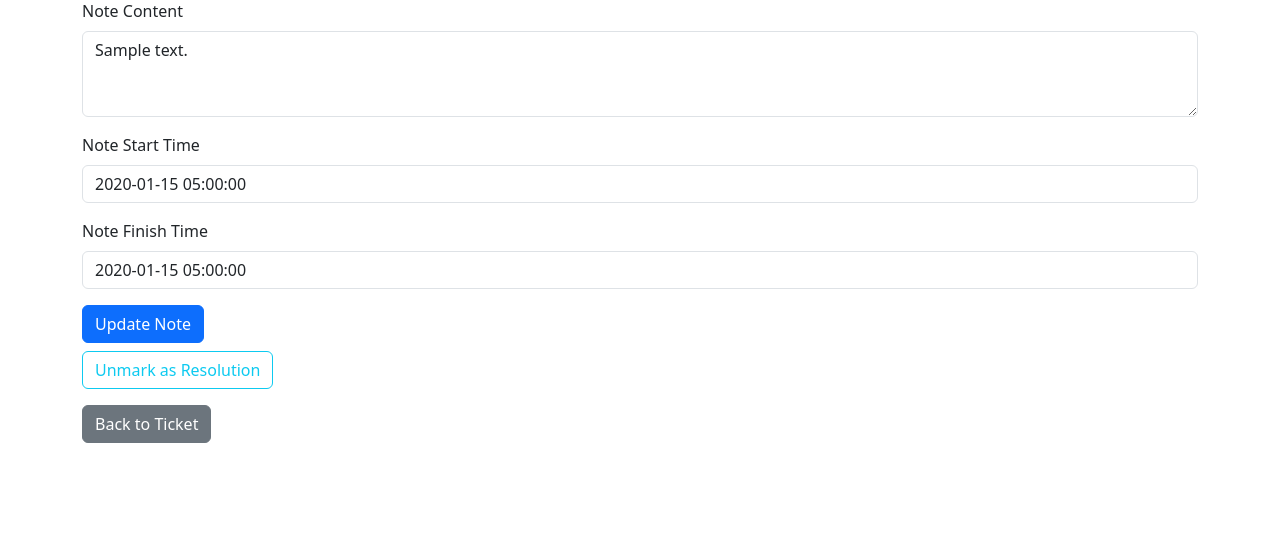
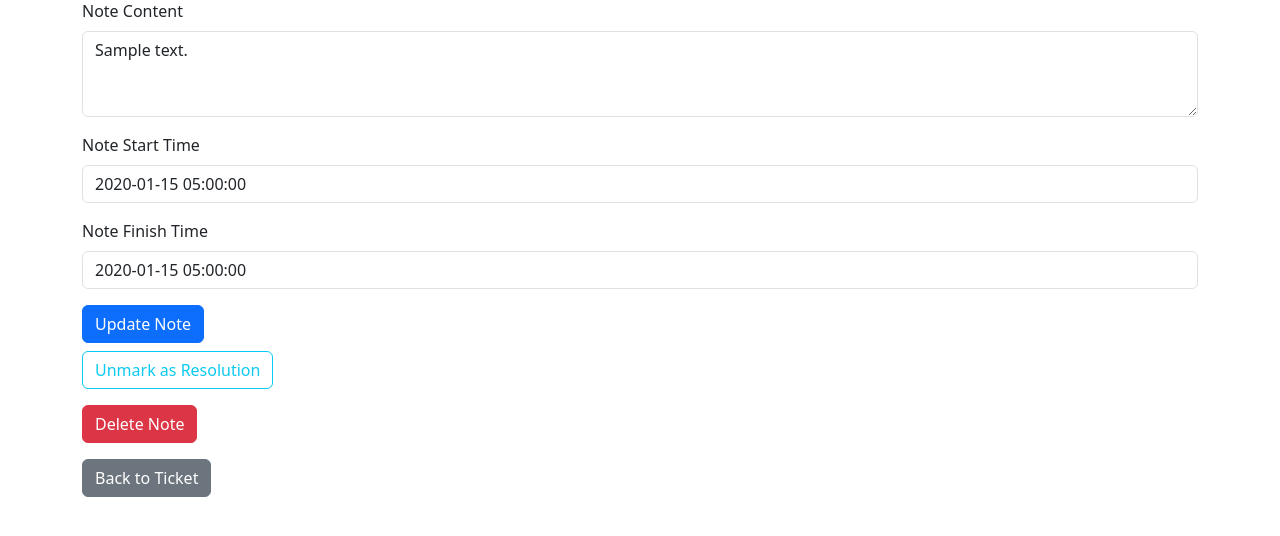
Before and after one commit to abean94/Ticket-and-Project-Management, a Flask app: page /edit_note/1 in a window 1280 px wide. Shown: the part 95-631 px from the top of the page. Run offline with Flask 3, Linux system fonts and the light colour scheme; a user stored in the database is signed in; tables that the repository leaves empty hold one stand-in row (values such as "Sample post"); parts of the project's set-up code (start-up, migrations or seed data) failed here and were passed over.

Commit message:
add delete note function route and to edit_note

```diff
--- a/app.py
+++ b/app.py
@@ -574,6 +574,16 @@ def edit_note(note_id):
         form.content.data = note.content
 
     return render_template('edit_note.html', form=form, ticket=note.ticket, note=note)
+
+@app.route('/delete_note/<int:note_id>', methods=['POST'])
+@login_required
+def delete_note(note_id):
+    note = TicketNote.query.get_or_404(note_id)
+
+    db.session.delete(note)
+    db.session.commit()
+    flash('Ticket Note deleted successfully!', 'success')
+    return redirect(url_for('view_ticket', id=note.ticket_id))
 
 @app.route('/toggle_resolution/<int:note_id>', methods=['POST'])
 @login_required
--- a/templates/edit_note.html
+++ b/templates/edit_note.html
@@ -66,6 +66,12 @@
             </button>
         </form>
 
+        <form method="POST" action="{{ url_for('delete_note', note_id=note.id) }}">
+            <button type="submit" class="btn btn-danger mb-3">
+                Delete Note
+            </button>
+        </form>
+
         <a href="{{ url_for('view_ticket', id=ticket.id) }}" class="btn btn-secondary ">Back to Ticket</a>
     </div>
 
```
